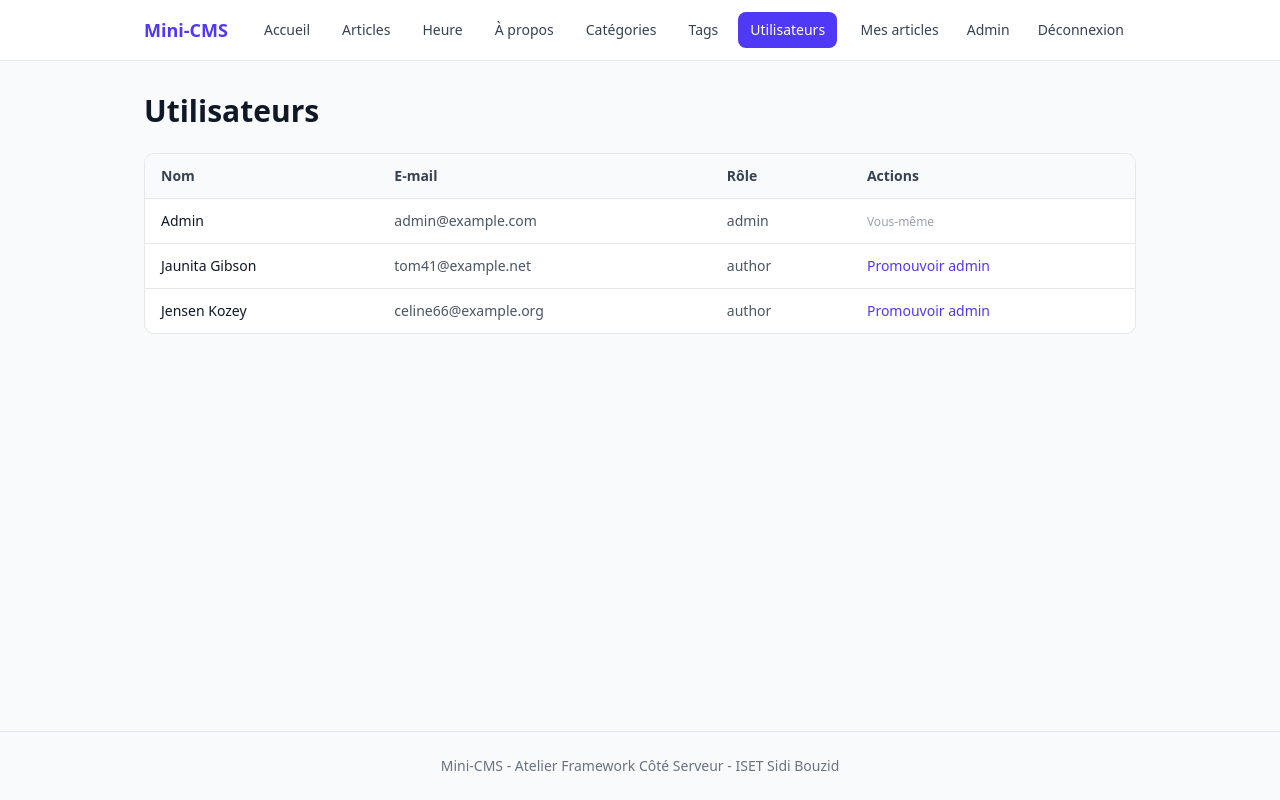
After one commit to nadhir1920/mini-cms, a Laravel app: page /admin/utilisateurs in a window 1280 px wide. The commit adds this page. Run offline with Laravel 12, Linux system fonts and the light colour scheme; a user stored in the database is signed in; data comes from the database, SQL or seed files in the repository; style sheets or scripts are compiled from the project's sources.

Commit message:
Defi : gestion des roles

```diff
--- /dev/null
+++ b/app/Http/Controllers/UserController.php
@@ -0,0 +1,29 @@
+<?php
+
+namespace App\Http\Controllers;
+
+use App\Http\Requests\UpdateUserRoleRequest;
+use App\Models\User;
+use Illuminate\Http\RedirectResponse;
+use Illuminate\Support\Facades\Gate;
+use Illuminate\View\View;
+
+class UserController extends Controller
+{
+    public function index(): View
+    {
+        Gate::authorize('viewAny', User::class);
+
+        $users = User::orderBy('name')->get();
+
+        return view('admin.users.index', compact('users'));
+    }
+
+    public function updateRole(UpdateUserRoleRequest $request, User $user): RedirectResponse
+    {
+        $user->role = $request->validated('role');
+        $user->save();
+
+        return redirect()->route('admin.users.index')->with('success', 'Rôle mis à jour.');
+    }
+}
--- a/app/Policies/PostPolicy.php
+++ b/app/Policies/PostPolicy.php
@@ -32,7 +32,7 @@ class PostPolicy
      */
     public function update(User $user, Post $post): bool
     {
-        return $user->isAdmin() || $user->id === $post->user_id;
+        return $user->id === $post->user_id;
     }
 
     /**
--- a/app/Providers/AppServiceProvider.php
+++ b/app/Providers/AppServiceProvider.php
@@ -28,6 +28,14 @@ class AppServiceProvider extends ServiceProvider
     {
         $this->configureDefaults();
 
+        Gate::before(function (User $user, string $ability): ?bool {
+            if ($ability === 'changeRole') {
+                return null;
+            }
+
+            return $user->isAdmin() ? true : null;
+        });
+
         Gate::define('manage-categories', fn (User $user) => $user->isAdmin());
         Gate::define('manage-tags', fn (User $user) => $user->isAdmin());
     }
--- /dev/null
+++ b/resources/views/admin/users/index.blade.php
@@ -0,0 +1,44 @@
+<x-layout>
+    <x-slot:title>Utilisateurs - Mini-CMS</x-slot:title>
+
+    <div class="mb-6 flex items-center justify-between">
+        <h1 class="text-3xl font-bold text-gray-900">Utilisateurs</h1>
+    </div>
+
+    <div class="overflow-x-auto rounded-lg border border-gray-200 bg-white">
+        <table class="min-w-full divide-y divide-gray-200 text-sm">
+            <thead class="bg-gray-50 text-left font-medium text-gray-700">
+                <tr>
+                    <th class="px-4 py-3">Nom</th>
+                    <th class="px-4 py-3">E-mail</th>
+                    <th class="px-4 py-3">Rôle</th>
+                    <th class="px-4 py-3">Actions</th>
+                </tr>
+            </thead>
+            <tbody class="divide-y divide-gray-200">
+                @foreach ($users as $user)
+                    <tr>
+                        <td class="px-4 py-3 font-medium text-gray-900">{{ $user->name }}</td>
+                        <td class="px-4 py-3 text-gray-600">{{ $user->email }}</td>
+                        <td class="px-4 py-3 text-gray-600">{{ $user->role }}</td>
+                        <td class="px-4 py-3">
+                            @if (auth()->id() === $user->id)
+                                <span class="text-xs text-gray-400">Vous-même</span>
+                            @else
+                                @php($nextRole = $user->isAdmin() ? 'author' : 'admin')
+                                <form method="POST" action="{{ route('admin.users.role', $user) }}">
+                                    @csrf
+                                    @method('PATCH')
+                                    <input type="hidden" name="role" value="{{ $nextRole }}">
+                                    <button type="submit" class="text-indigo-600 hover:underline">
+                                        {{ $user->isAdmin() ? 'Passer en auteur' : 'Promouvoir admin' }}
+                                    </button>
+                                </form>
+                            @endif
+                        </td>
+                    </tr>
+                @endforeach
+            </tbody>
+        </table>
+    </div>
+</x-layout>
--- a/resources/views/components/navbar.blade.php
+++ b/resources/views/components/navbar.blade.php
@@ -16,6 +16,9 @@
         @endcan
         @can('manage-tags')
             <x-nav-link to="admin.tags.index" match="admin.tags.*">Tags</x-nav-link>
+        @endcan
+        @can('viewAny', App\Models\User::class)
+            <x-nav-link to="admin.users.index" match="admin.users.*">Utilisateurs</x-nav-link>
         @endcan
 
         <div class="ml-auto flex flex-wrap items-center gap-2">
--- a/routes/web.php
+++ b/routes/web.php
@@ -6,6 +6,7 @@ use App\Http\Controllers\CategoryController;
 use App\Http\Controllers\PageController;
 use App\Http\Controllers\PostController;
 use App\Http\Controllers\TagController;
+use App\Http\Controllers\UserController;
 use Illuminate\Support\Facades\Route;
 
 Route::get('/', [PageController::class, 'home'])->name('home');
@@ -38,6 +39,8 @@ Route::middleware('writable')->group(function () {
         Route::prefix('admin')->name('admin.')->middleware('admin')->group(function () {
             Route::resource('categories', CategoryController::class)->except('show');
             Route::resource('tags', TagController::class)->except('show');
+            Route::get('utilisateurs', [UserController::class, 'index'])->name('users.index');
+            Route::patch('utilisateurs/{user}/role', [UserController::class, 'updateRole'])->name('users.role');
         });
     });
 
```
Also changed, not shown: app/Http/Requests/UpdateUserRoleRequest.php (added, +25 -0 lines), app/Policies/UserPolicy.php (added, +18 -0 lines), notes/s12-defi.md (added, +9 -0 lines), tests/Feature/UserRoleTest.php (added, +32 -0 lines).
